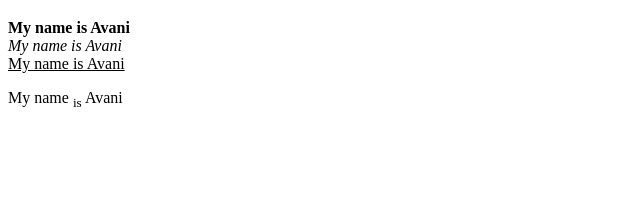
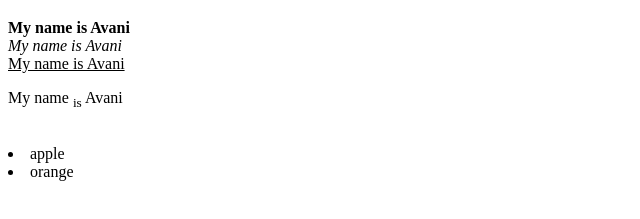
Before and after one commit to avanisheth27/todo_2017Fall, a plain HTML site: page index1.html in a window 1280 px wide. Shown: the part 61-280 px from the top of the page, without its empty margins (0-640 px from the left). Drawn offline with Linux system fonts and the light colour scheme.

Commit message:
fifth commit

```diff
--- a/index1.html
+++ b/index1.html
@@ -9,7 +9,11 @@
 <b> My name is Avani </b><br>
 <i> My name is Avani </i><br>
 <u> My name is Avani </u><br>
-<p>My name <sub>is</sub> Avani</p>
+<p>My name <sub>is</sub> Avani</p><br>
+
+<li>apple</li>
+<li>orange</li>
+
 
 
 </body>
```
